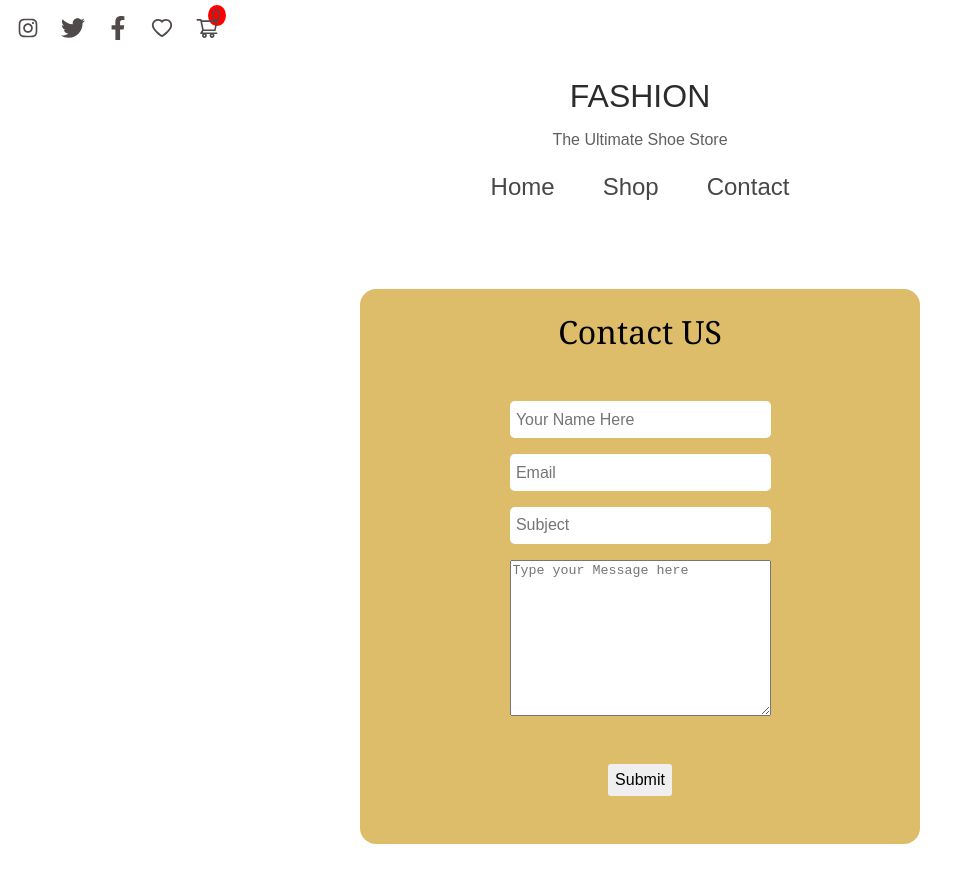
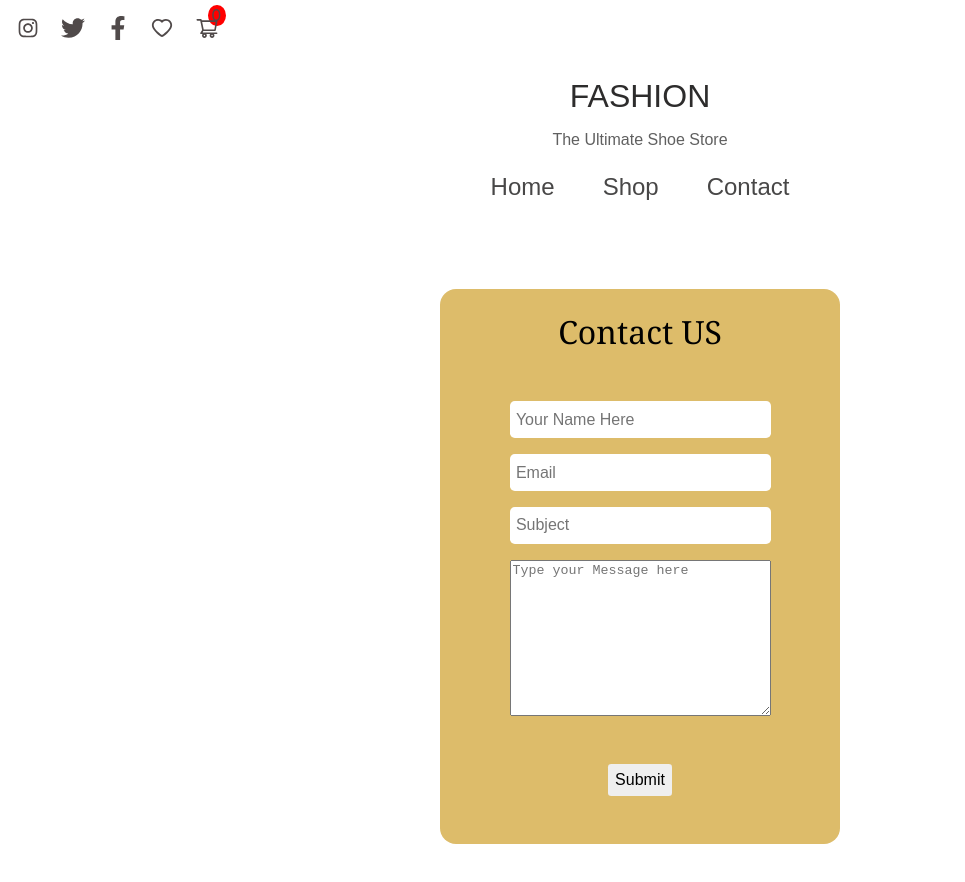
Before and after one commit to code1ayush/Shopping-project, a React (Create React App) app: page /Contact in a window 1280 px wide. Shown: the top 882 px of the page, without its empty margins (0-965 px from the left). Built offline with nearby package versions, Linux system fonts and the light colour scheme.

Commit message:
second commit

```diff
--- a/src/App.css
+++ b/src/App.css
@@ -544,7 +544,7 @@ grid-template-rows: 24vw auto 0;
 
 .contact{
   background-color: #DDBC6A;
-  width: 70vh;
+  width: 50vh;
   border-radius: 1rem;
   overflow: hidden;
   margin: auto;
```
